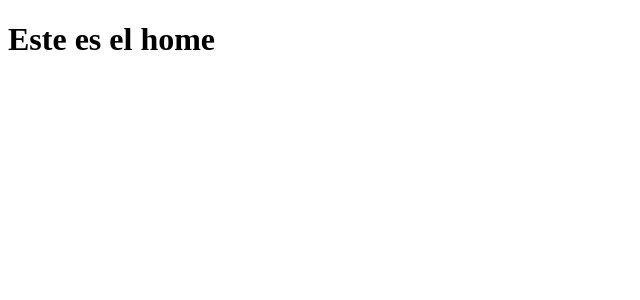
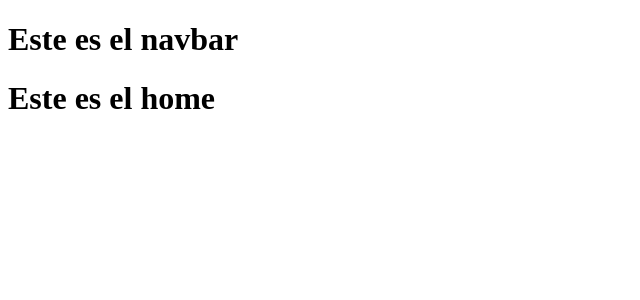
Before and after one commit to Anfercode/connect-meetups, a React app: page / in a window 1280 px wide. Shown: the top 300 px of the page, without its empty margins (0-640 px from the left). Built offline with nearby package versions, Linux system fonts and the light colour scheme.

Commit message:
agregando los componentes en comun en las rutas

```diff
--- a/src/components/Navbar.jsx
+++ b/src/components/Navbar.jsx
@@ -5,3 +5,5 @@ const Navbar = () => {
         <h1>Este es el navbar</h1>
     )
 }
+
+export default Navbar
--- a/src/layout/Layout.jsx
+++ b/src/layout/Layout.jsx
@@ -1,9 +1,12 @@
 import React from 'react'
 import Navbar from '../components/Navbar'
 
-const Layout = () => {
+const Layout = (props) => {
     return (
-        <Navbar />
+        <>
+            <Navbar />
+            {props.children}
+        </>
     )
 }
 
--- a/src/routes/App.js
+++ b/src/routes/App.js
@@ -5,18 +5,19 @@ import Login from "../routes/Login";
 import Register from "../routes/Register";
 import Events from "../routes/Events";
 import EventsDetails from "../routes/EventsDetails";
-import NotFound from "../components/NotFound";
+import Layout from "../layout/Layout";
 
 const App = () => {
   return (
     <BrowserRouter>
       <Switch>
-        <Route exact path="/" component={Home} />
-        <Route exact path="/events" component={Events} />
-        <Route exact path="/events/:id" component={EventsDetails} />
-        <Route exact path="/login" component={Login} />
-        <Route exact path="/register" component={Register} />
-        <Route component={NotFound} />
+        <Layout>
+          <Route exact path="/" component={Home} />
+          <Route exact path="/events" component={Events} />
+          <Route exact path="/events/:id" component={EventsDetails} />
+          <Route exact path="/login" component={Login} />
+          <Route exact path="/register" component={Register} />
+        </Layout>
       </Switch>
     </BrowserRouter>
   );
```
